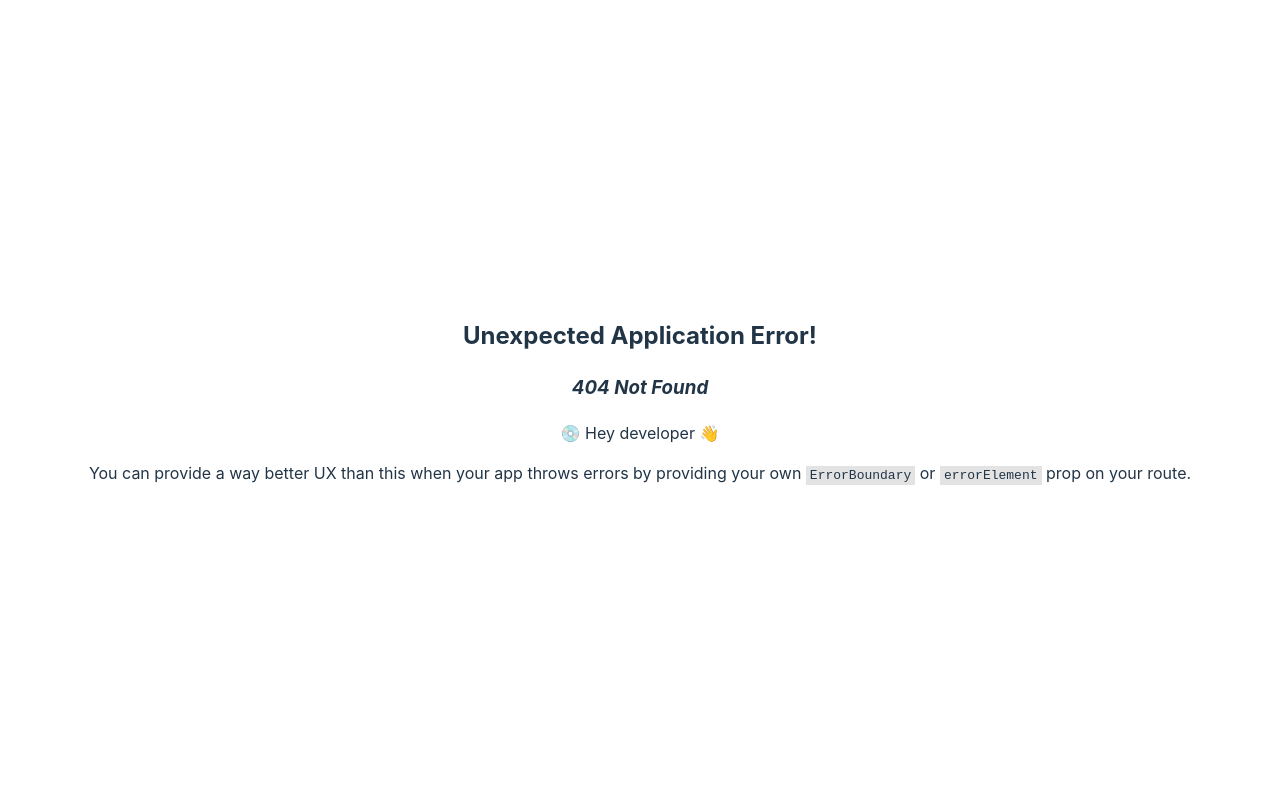
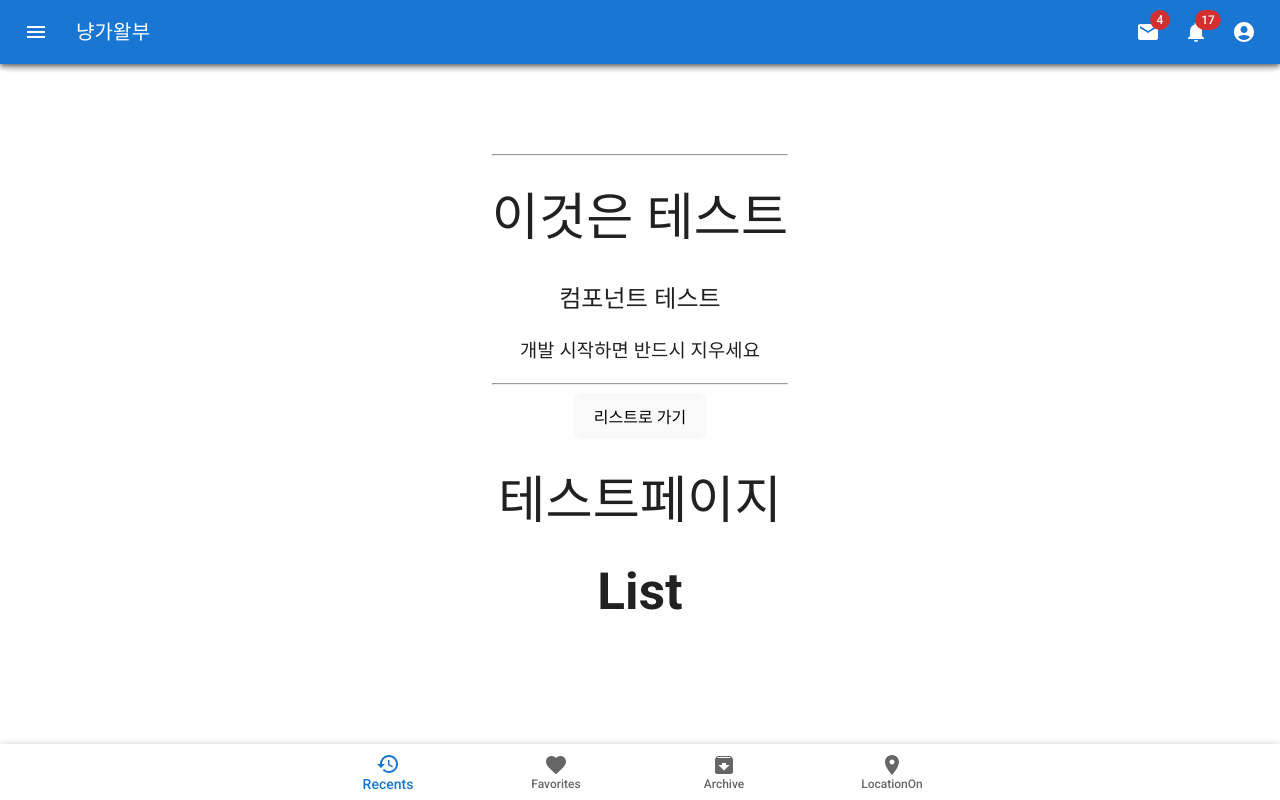
Before and after one commit to gywls20/Palette-Pets-Front, a React (Vite) app: page /test/list in a window 1280 px wide. Before the commit this address had no page. Built offline with nearby package versions, Linux system fonts and the light colour scheme.

Commit message:
fix: root.jsx 중첩 안되는 현상 고침
- Outlet 컴포넌트 추가

```diff
--- a/src/pages/MainPage.jsx
+++ b/src/pages/MainPage.jsx
@@ -1,12 +1,23 @@
 import TestComp from "../components/TestComp.jsx";
 import DefaultLayout from "../layouts/DefaultLayout.jsx";
+import {useNavigate} from "react-router-dom";
+import {useCallback} from "react";
 
 const MainPage = () => {
+
+    let navigate = useNavigate();
+
+    const handleClickList = useCallback(() => {
+        navigate({pathname: 'test'})
+    })
 
     return (
         <>
             <DefaultLayout>
-                <TestComp/>
+                <>
+                    <TestComp/>
+                    <button onClick={handleClickList}>버튼</button>
+                </>
             </DefaultLayout>
         </>
     )
--- /dev/null
+++ b/src/pages/test/TestList.jsx
@@ -0,0 +1,14 @@
+import DefaultLayout from "../../layouts/DefaultLayout.jsx";
+
+const TestList = () => {
+
+    return (
+        <>
+            <DefaultLayout>
+                <h1>List</h1>
+            </DefaultLayout>
+        </>
+    )
+}
+
+export default TestList;
--- a/src/pages/test/TestPage.jsx
+++ b/src/pages/test/TestPage.jsx
@@ -1,12 +1,28 @@
 import TestComp from "../../components/TestComp.jsx";
 import DefaultLayout from "../../layouts/DefaultLayout.jsx";
+import {Outlet, useNavigate} from "react-router-dom";
+import {useCallback} from "react";
+import Box from "@mui/material/Box";
 
 const TestPage = () => {
+
+    let navigate = useNavigate();
+
+    const handleClickList = useCallback(() => {
+        navigate({pathname: 'list'})
+    })
 
     return (
         <>
             <DefaultLayout>
-                <TestComp/>
+                <>
+                    <TestComp/>
+                    <button onClick={handleClickList}>리스트로 가기</button>
+                    <h1>테스트페이지</h1>
+                    <Box>
+                        <Outlet />
+                    </Box>
+                </>
             </DefaultLayout>
         </>
     )
--- a/src/router/root.jsx
+++ b/src/router/root.jsx
@@ -15,7 +15,7 @@ const root = createBrowserRouter([
     {
         path:"test",
         element: <Suspense fallback={<Loading />}><TestPage/></Suspense>, // 여기엔 그 기능의 인덱스나 메인 페이지 넣는듯
-        children:testRouter()
+        children: testRouter()
     },
 ]);
 
--- a/src/router/testRouter.jsx
+++ b/src/router/testRouter.jsx
@@ -1,34 +1,20 @@
 import {lazy, Suspense} from "react";
-import {Navigate} from "react-router-dom";
+// import {Navigate} from "react-router-dom";
 
 const Loading = <div>Loading....</div>
-// const TestList = lazy(() => import("../pages/test/ListPage"))
-// const TestRead = lazy(() => import("../pages/test/ReadPage"))
-// const TestAdd = lazy(() => import("../pages/test/AddPage"))
-// const TestModify = lazy(() => import("../pages/test/ModifyPage"))
+const TestList = lazy(() => import("../pages/test/TestList.jsx"))
+// const TestPage = lazy(() => import("./pages/test/TestPage.jsx"))
 
 const testRouter = () => {
     return [
+        // {
+        //     path: "",
+        //     element: <Navigate replace={true} to="" />
+        // },
         {
-            path: "",
-            element: <Navigate replace={true} to="list"/>
+            path: "list",
+            element: <Suspense fallback={Loading}><TestList/></Suspense>
         },
-        // {
-        //     path: "list",
-        //     element: <Suspense fallback={Loading}><TestList/></Suspense>
-        // },
-        // {
-        //     path: "read/:tno",
-        //     element:  <Suspense fallback={Loading}><TestRead/></Suspense>
-        // },
-        // {
-        //     path: "add",
-        //     element: <Suspense fallback={Loading}><TestAdd/></Suspense>
-        // },
-        // {
-        //     path: "modify/:tno",
-        //     element: <Suspense fallback={Loading}><TestModify/></Suspense>
-        // }
     ]
 }
 export default testRouter;
--- a/src/service/api.jsx
+++ b/src/service/api.jsx
@@ -19,8 +19,8 @@ const jsonHeaders = {
 }
 
 // test 조회 api -> 예시용 (쓰지마세요)
-export const getBoardOne = (id) => {
-    return axios.get(`/boards/${id}`, {
+export const memberTest = () => {
+    return axios.get(`${API_SERVER_HOST}/member/test`, {
         headers : {
             jsonHeaders
         }
```
Also changed, not shown: src/utils/regex.jsx (renamed from src/utils/regex.js).
